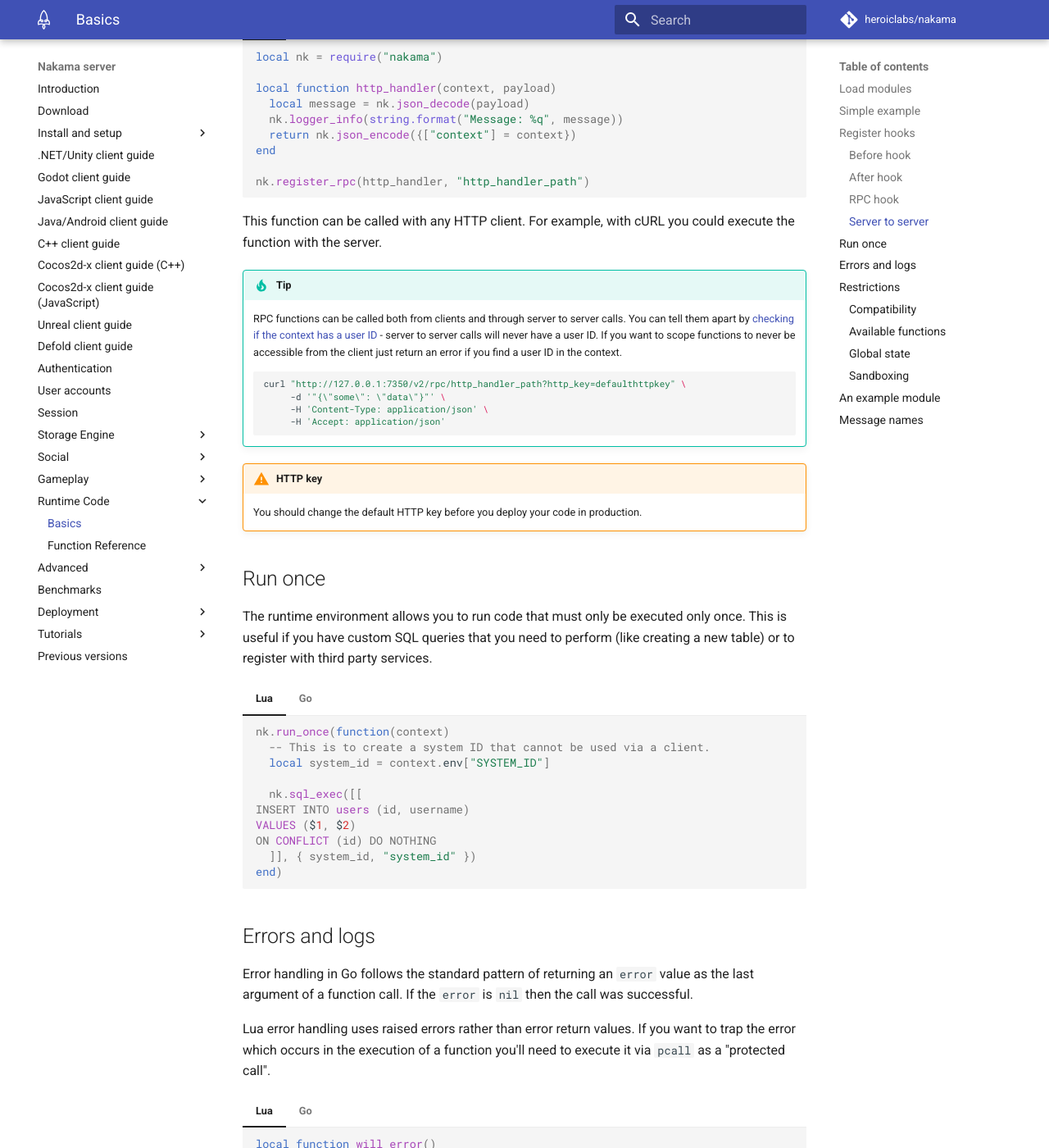
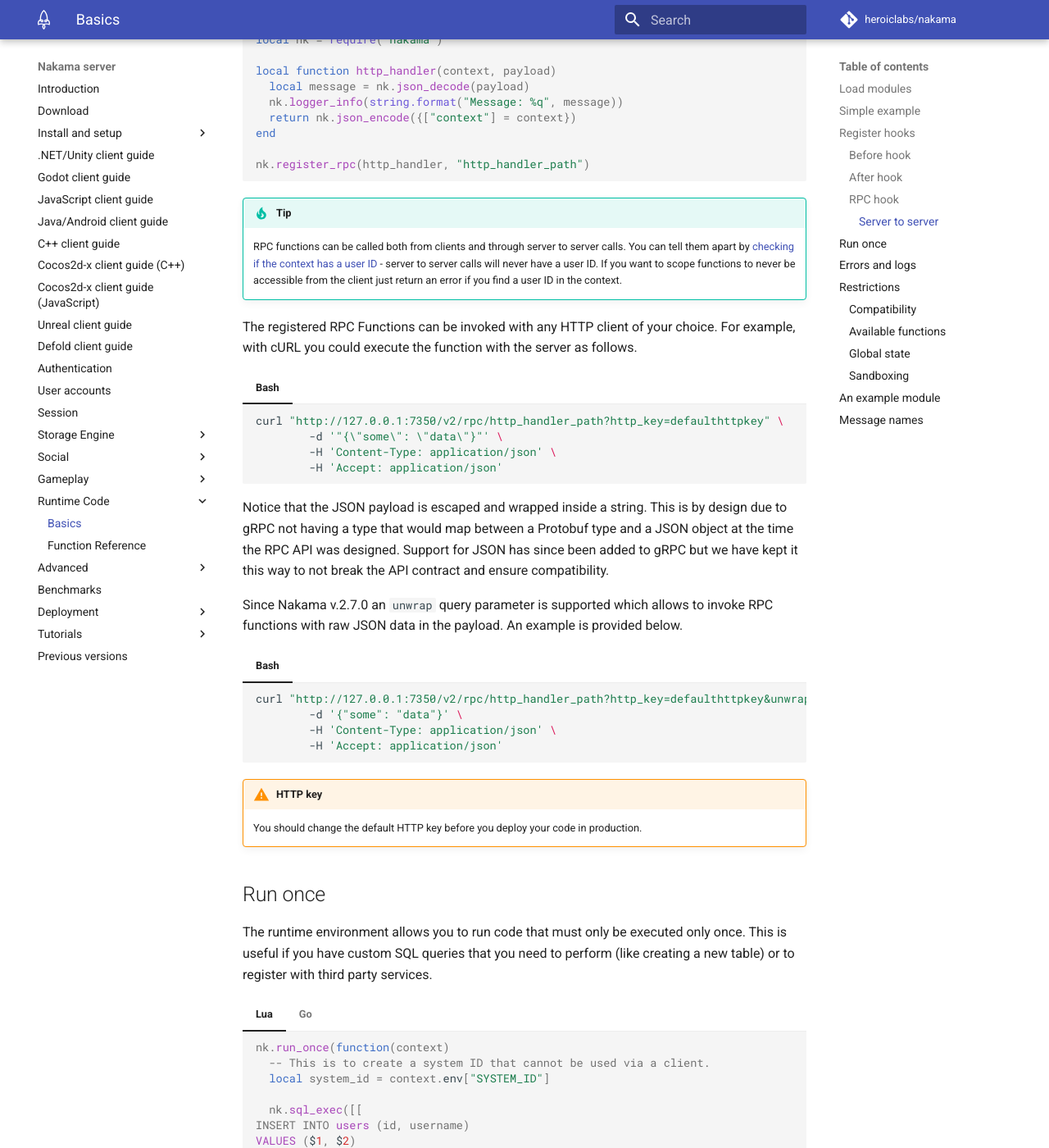
Before and after one commit to heroiclabs/nakama-docs, an MkDocs documentation site: the page built from docs/runtime-code-basics.md, in a window 1280 px wide and 1400 px high, scrolled down 6309 px. Shown: the whole window at 82% size. Built offline with MkDocs 1.6.1 and Material for MkDocs 9.7.7, drawn with Linux system fonts in a browser that asks for light colours; comment, search, counter and statistics services are not loaded; some of the changed text lies outside the part shown.

Commit message:
Add unwrap query parameter documentation

````diff
--- a/docs/runtime-code-basics.md
+++ b/docs/runtime-code-basics.md
@@ -308,7 +308,7 @@
 
 ### RPC hook
 
-Some logic between client and server is best handled as RPC functions which clients can execute.
+Some logic between client and server is best handled as RPC functions which clients can execute. For this purpose Nakama supports the registration of custom RPC hooks.
 
 === "Lua"
 	```lua
@@ -356,7 +356,7 @@
 
 From Go runtime code, the result is returned as `(string, error)`. From Lua runtime code, results are always returned as a Lua string (or optionally `nil`).
 
-### Server to server
+#### Server to server
 
 Sometimes it's useful to create HTTP REST handlers which can be used by web services and ease integration into custom server environments. This can be achieved by using the [RPC hook](#rpc-hook). However, this uses the [Runtime HTTP Key](install-configuration.md#runtime) to authenticate with the server.
 
@@ -398,17 +398,30 @@
 	}
 	```
 
-This function can be called with any HTTP client. For example, with cURL you could execute the function with the server.
-
 !!! Tip
     RPC functions can be called both from clients and through server to server calls. You can tell them apart by [checking if the context has a user ID](#register-hooks) - server to server calls will never have a user ID. If you want to scope functions to never be accessible from the client just return an error if you find a user ID in the context.
 
-	```shell
-	curl "http://127.0.0.1:7350/v2/rpc/http_handler_path?http_key=defaulthttpkey" \
-	     -d '"{\"some\": \"data\"}"' \
-	     -H 'Content-Type: application/json' \
-	     -H 'Accept: application/json'
-	```
+The registered RPC Functions can be invoked with any HTTP client of your choice. For example, with cURL you could execute the function with the server as follows.
+
+=== "Bash"
+    ```shell
+    curl "http://127.0.0.1:7350/v2/rpc/http_handler_path?http_key=defaulthttpkey" \
+            -d '"{\"some\": \"data\"}"' \
+            -H 'Content-Type: application/json' \
+            -H 'Accept: application/json'
+    ```
+
+Notice that the JSON payload is escaped and wrapped inside a string. This is by design due to gRPC not having a type that would map between a Protobuf type and a JSON object at the time the RPC API was designed. Support for JSON has since been added to gRPC but we have kept it this way to not break the API contract and ensure compatibility.
+
+Since Nakama v.2.7.0 an `unwrap` query parameter is supported which allows to invoke RPC functions with raw JSON data in the payload. An example is provided below.
+
+=== "Bash"
+    ```shell
+    curl "http://127.0.0.1:7350/v2/rpc/http_handler_path?http_key=defaulthttpkey&unwrap" \
+            -d '{"some": "data"}' \
+            -H 'Content-Type: application/json' \
+            -H 'Accept: application/json'
+    ```
 
 !!! Warning "HTTP key"
     You should change the default HTTP key before you deploy your code in production.
````
